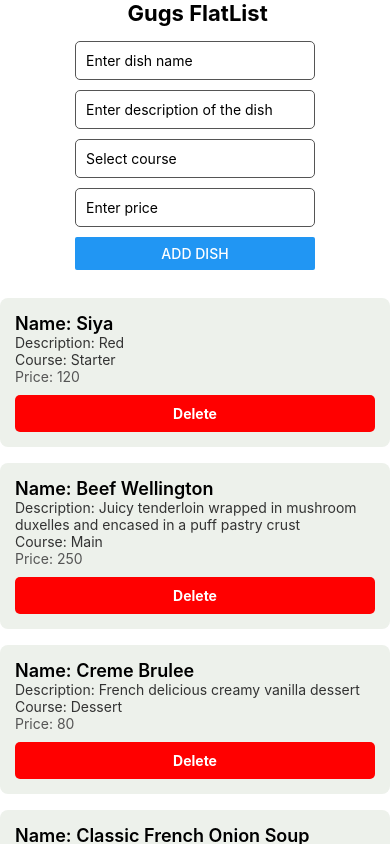
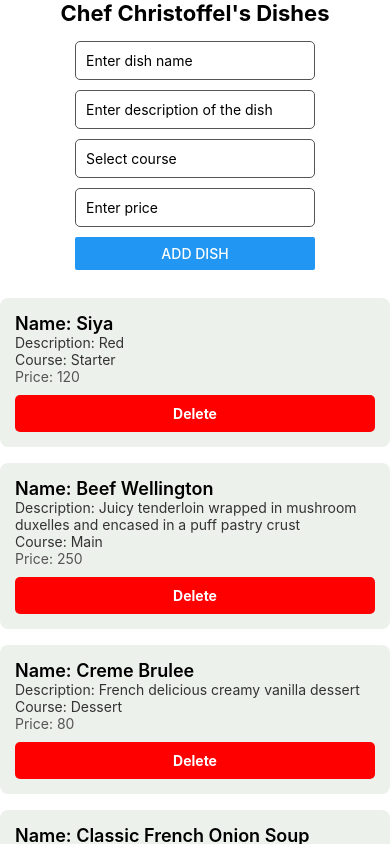
Before and after one commit to Gugulethu11/MASTPOEPART2, a React Native app: screen / in a window 390 px wide. Built offline with nearby package versions, Linux system fonts and the light colour scheme.

Commit message:
changed the title of the page.

```diff
--- a/App.tsx
+++ b/App.tsx
@@ -61,7 +61,7 @@
 
   return (
      <View style={styles.container}>
-      <Text style={styles.title}> Gugs FlatList</Text>
+      <Text style={styles.title}> Chef Christoffel's Dishes </Text>
 
       {/* Input fields */}
       <View style={styles.inputContainer}>
```
